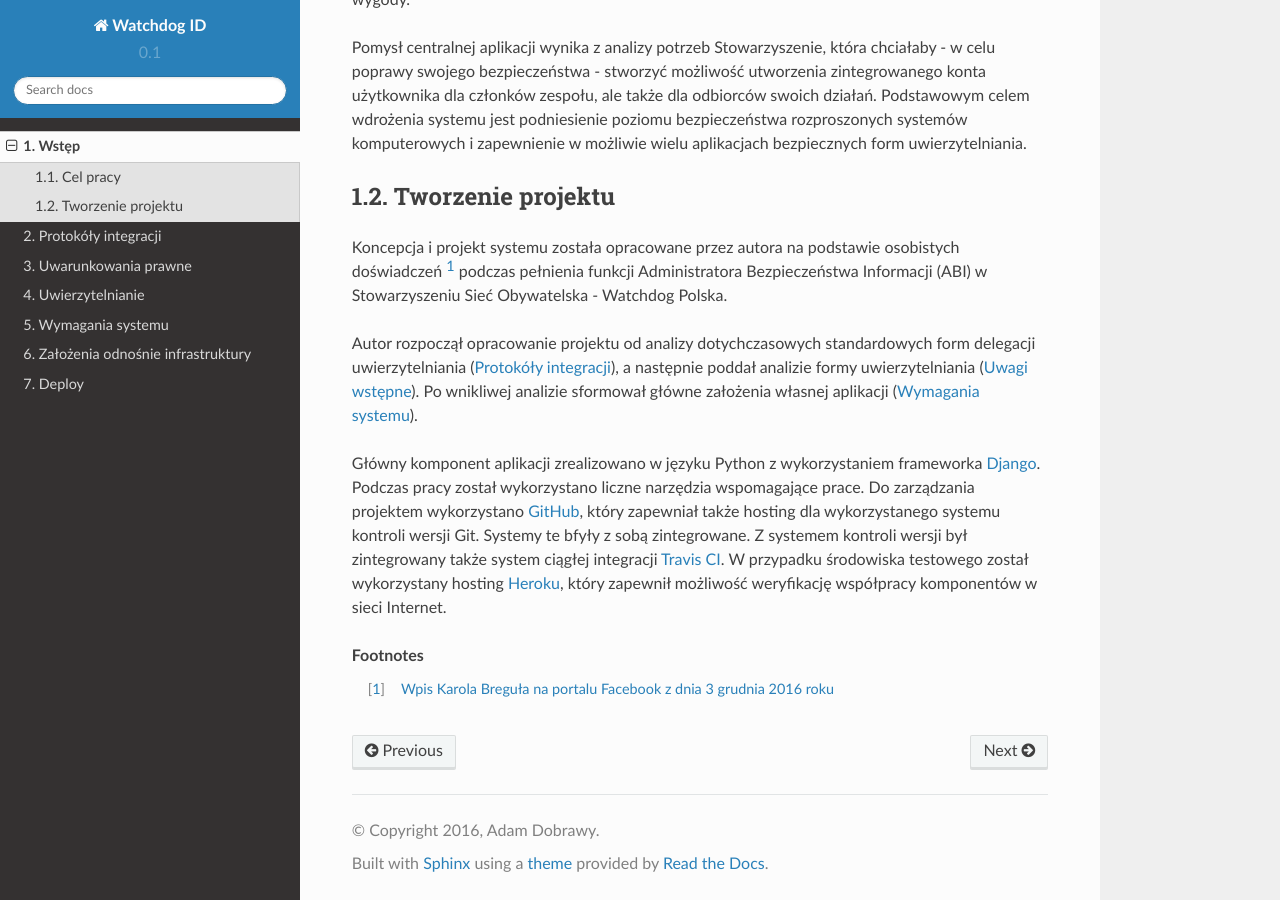
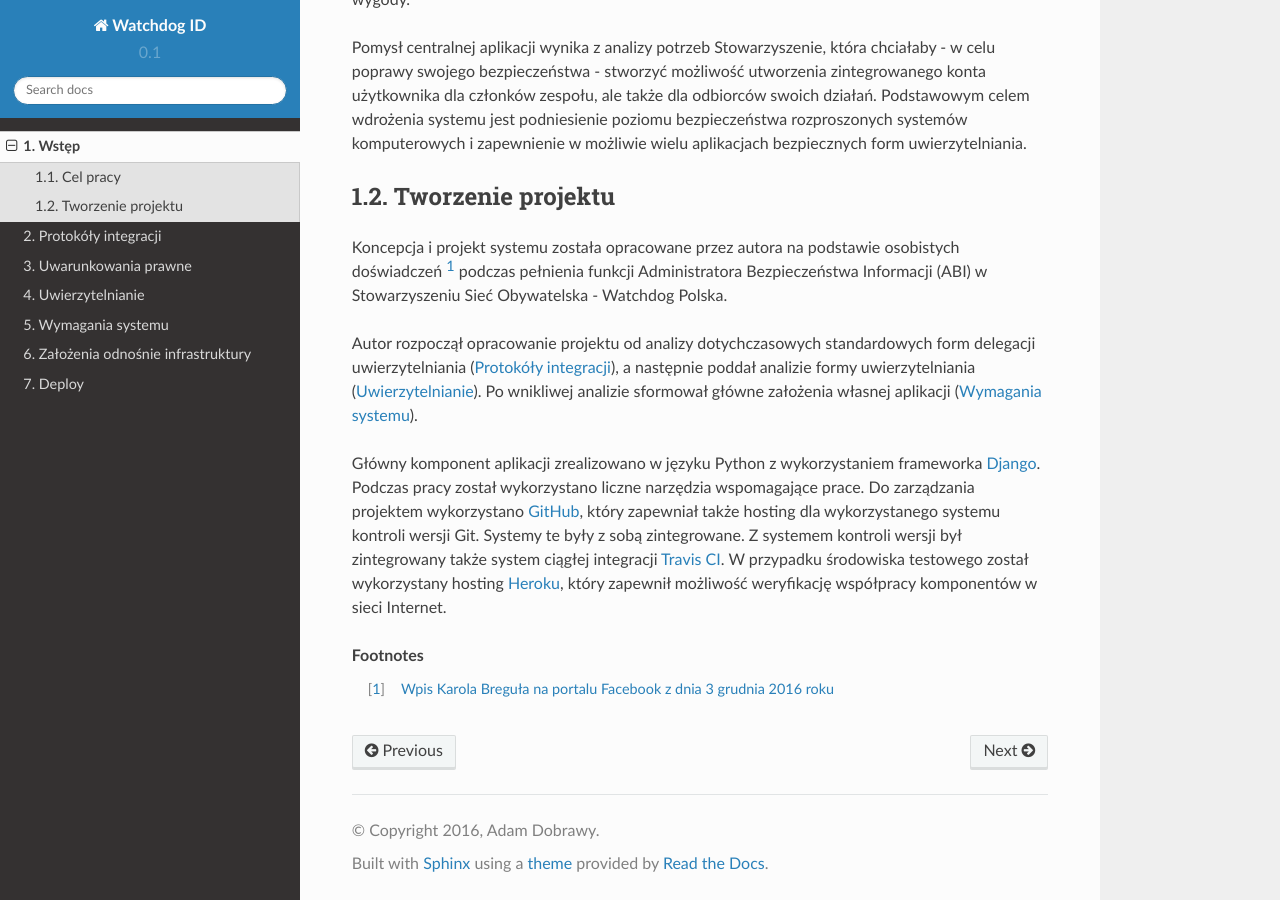
Before and after one commit to watchdogpolska/watchdog-id, a Sphinx documentation site: the page built from docs/sections/introduction.rst, in a window 1280 px wide and 900 px high, scrolled down 996 px. Built offline with Sphinx 7.4.7 and the Read the Docs theme 2.0.0, drawn with Linux system fonts in a browser that asks for light colours.

Commit message:
Update introduction

```diff
--- a/docs/sections/introduction.rst
+++ b/docs/sections/introduction.rst
@@ -32,9 +32,9 @@
 
 Koncepcja i projekt systemu została opracowane przez autora na podstawie osobistych doświadczeń [#f1]_ podczas pełnienia funkcji Administratora Bezpieczeństwa Informacji (ABI) w Stowarzyszeniu Sieć Obywatelska - Watchdog Polska.
 
-Autor rozpoczął opracowanie projektu od analizy dotychczasowych standardowych form delegacji uwierzytelniania (:ref:`protocol`), a następnie poddał analizie formy uwierzytelniania (:ref:`authentication_intro`). Po wnikliwej analizie sformował główne założenia własnej aplikacji (:ref:`requirements`).
+Autor rozpoczął opracowanie projektu od analizy dotychczasowych standardowych form delegacji uwierzytelniania (:ref:`protocol`), a następnie poddał analizie formy uwierzytelniania (:ref:`authentication`). Po wnikliwej analizie sformował główne założenia własnej aplikacji (:ref:`requirements`).
 
-Główny komponent aplikacji zrealizowano w języku Python z wykorzystaniem frameworka `Django`_. Podczas pracy został wykorzystano liczne narzędzia wspomagające prace. Do zarządzania projektem wykorzystano `GitHub`_, który zapewniał także hosting dla wykorzystanego systemu kontroli wersji Git. Systemy te bfyły z sobą zintegrowane. Z systemem kontroli wersji był zintegrowany także system ciągłej integracji `Travis CI`_. W przypadku środowiska testowego został wykorzystany hosting `Heroku`_, który zapewnił możliwość weryfikację współpracy komponentów w sieci Internet.
+Główny komponent aplikacji zrealizowano w języku Python z wykorzystaniem frameworka `Django`_. Podczas pracy został wykorzystano liczne narzędzia wspomagające prace. Do zarządzania projektem wykorzystano `GitHub`_, który zapewniał także hosting dla wykorzystanego systemu kontroli wersji Git. Systemy te były z sobą zintegrowane. Z systemem kontroli wersji był zintegrowany także system ciągłej integracji `Travis CI`_. W przypadku środowiska testowego został wykorzystany hosting `Heroku`_, który zapewnił możliwość weryfikację współpracy komponentów w sieci Internet.
 
 .. _Django: https://djangoproject.com/
 
```
